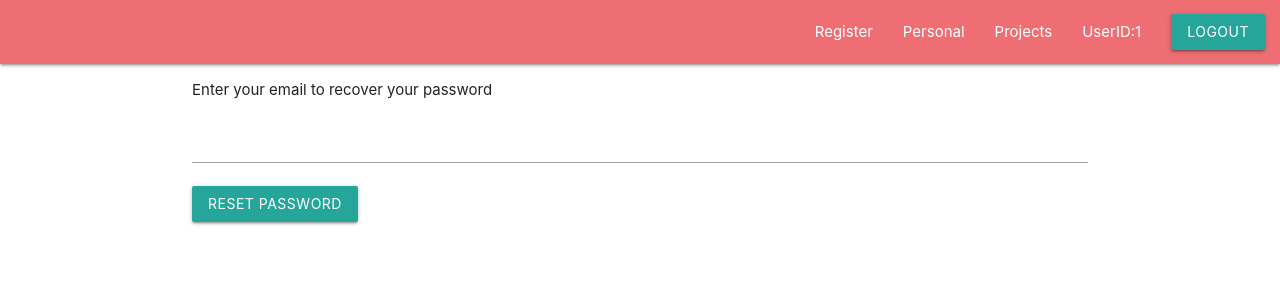
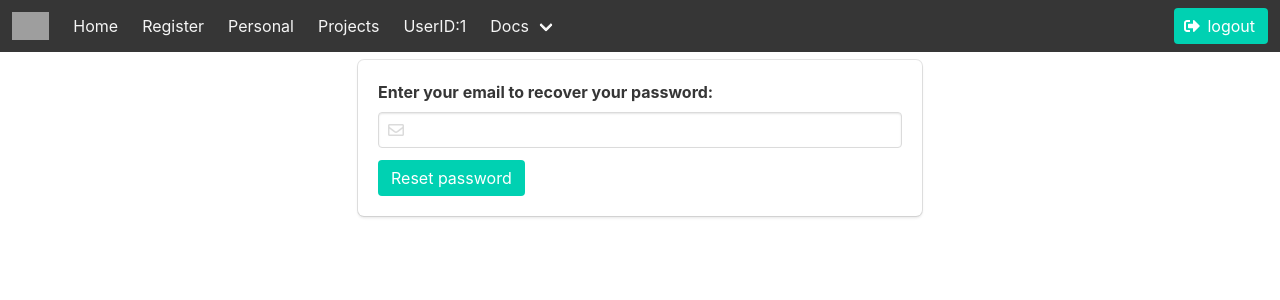
Before and after one commit to DanikNik/urfu, a Django app: page /auth/password_reset/ in a window 1280 px wide. Shown: the top 300 px of the page. Run offline with Django 3.2, Linux system fonts and the light colour scheme; the visitor is signed in with stand-in values (Sample User, id 1); some libraries are stand-ins or nearby versions; grey boxes are pictures that could not be loaded.

Commit message:
редизайн #1

```diff
--- a/catalog/static/css/app.css
+++ b/catalog/static/css/app.css
@@ -0,0 +1,3 @@
+nav.navbar {
+    margin-bottom: 0.5rem;
+}
--- a/templates/base_generic.html
+++ b/templates/base_generic.html
@@ -1,37 +1,98 @@
+{% load static %}
 <!DOCTYPE html>
 <html lang="en">
 <head>
-    {%load static%}
-    <link rel="stylesheet" href="{%static "css/materialize.css"%}"/>
-
-    <title>{% block title %}URFU{% endblock %}</title>
+    <link rel="stylesheet" href="{% static "css/bulma.min.css" %}"/>
+    <link rel="stylesheet" href="{% static "css/app.css" %}"/>
+    <script defer src="https://use.fontawesome.com/releases/v5.1.0/js/all.js"></script>
+    <title>{% block title %}SoftSkilks{% endblock %}</title>
 </head>
 
 <body>
-    <nav>
-        <div class="nav-wrapper">
-            {%block sidebar%}
-            {%if user.is_authenticated%}
-                <ul id="nav-mobile" class="right">
-                    <li><a href="{%url 'register'%}">Register</a></li>
-                    <li><a href="{%url 'person_list'%}">Personal</a></li>
-                    <li><a href="{%url 'project_list'%}">Projects</a></li>
-                    <li><a href="{%url 'dashboard'%}">{{request.user.person}} UserID:{{request.user.id}}</a></li>
-                    <li><a class="waves-effect waves-light btn" href="{% url 'logout'%}">Logout</a></li>
-                </ul>
-            {%else%}
-                <ul id="nav-mobile" class="right">
-                    <li><a href="{%url 'register'%}">Register</a></li>
-                    <li><a class="waves-effect waves-light btn" href="{% url 'login'%}">Login</a></li>
-                </ul>
-            {%endif%}
-            {%endblock%}
+<nav class="navbar is-transparent is-dark">
+    <div class="navbar-brand">
+        <a class="navbar-item" href="/">
+            <img src="{% static "img/logo.png" %}" alt="softskills">
+        </a>
+        <div class="navbar-burger burger" data-target="navbar-softskills">
+            <span></span>
+            <span></span>
+            <span></span>
         </div>
-    </nav>
+    </div>
+    <div id="navbar-softskills" class="navbar-menu">
+        <div class="navbar-start">
+            <a class="navbar-item" href="https://bulma.io/">
+                Home
+            </a>
+            <a class="navbar-item" href="{% url 'register' %}">Register</a>
+            <a class="navbar-item" href="{% url 'person_list' %}">Personal</a>
+            <a class="navbar-item" href="{% url 'project_list' %}">Projects</a>
+            <a class="navbar-item" href="{% url 'dashboard' %}">{{ request.user.person }} UserID:{{ request.user.id }}</a>
+            <div class="navbar-item has-dropdown is-hoverable">
+                <a class="navbar-link" href="/documentation/overview/start/">
+                    Docs
+                </a>
+                <div class="navbar-dropdown is-boxed">
+                    <a class="navbar-item" href="/documentation/overview/start/">
+                        Overview
+                    </a>
+                    <a class="navbar-item" href="https://bulma.io/documentation/modifiers/syntax/">
+                        Modifiers
+                    </a>
+                    <a class="navbar-item" href="https://bulma.io/documentation/columns/basics/">
+                        Columns
+                    </a>
+                    <a class="navbar-item" href="https://bulma.io/documentation/layout/container/">
+                        Layout
+                    </a>
+                    <a class="navbar-item" href="https://bulma.io/documentation/form/general/">
+                        Form
+                    </a>
+                    <hr class="navbar-divider">
+                    <a class="navbar-item" href="https://bulma.io/documentation/elements/box/">
+                        Elements
+                    </a>
+                    <a class="navbar-item is-active" href="https://bulma.io/documentation/components/breadcrumb/">
+                        Components
+                    </a>
+                </div>
+            </div>
+        </div>
 
-    <div class="container">
-        {% block content %}{% endblock %}
+        <div class="navbar-end">
+            <div class="navbar-item">
+                <div class="field is-grouped">
+                    {% if user.is_authenticated %}
+                        <p class="control">
+                            <a class="button is-primary" href="{% url 'logout' %}">
+                                <span class="icon"><i class="fas fa-sign-out-alt"></i></span>
+                                <span>logout</span>
+                            </a>
+                        </p>
+                    {% else %}
+                        <p class="control">
+                            <a class="button is-light" href="{% url 'register' %}">
+                                <span class="icon"><i class="fas fa-key"></i></span>
+                                <span>Register</span>
+                            </a>
+                        </p>
+                        <p class="control">
+                            <a class="button is-primary" href="{% url 'login' %}">
+                                <span class="icon"><i class="fas fa-sign-in-alt"></i></span>
+                                <span>login</span>
+                            </a>
+                        </p>
+                    {% endif %}
+                </div>
+            </div>
+        </div>
     </div>
-<script type="text/javascript" src="{%static "js/materialize.js"%}"></script>
+</nav>
+
+
+
+    {% block content %}
+    {% endblock %}
 </body>
 </html>
--- /dev/null
+++ b/templates/registration/base.html
@@ -0,0 +1,17 @@
+{% extends "base_generic.html" %}
+{% block content %}
+
+
+    <div class="container">
+        <div class="columns">
+            <div class="column is-half is-offset-one-quarter">
+                <div class="box">
+                    <div class="content">
+                        {% block registration %}{% endblock %}
+
+                    </div>
+                </div>
+            </div>
+        </div>
+    </div>
+{% endblock %}
--- a/templates/registration/password_reset_complete.html
+++ b/templates/registration/password_reset_complete.html
@@ -1,5 +1,6 @@
-{% extends "base_generic.html" %}
-{% block content %}
+{% extends "registration/base.html" %}
+
+{% block registration %}
 
 <h1>The password has been changed!</h1>
 <p><a href="{%url 'login'%}">log in again?</a></p>
--- a/templates/registration/password_reset_confirm.html
+++ b/templates/registration/password_reset_confirm.html
@@ -1,6 +1,6 @@
-{% extends "base_generic.html" %}
+{% extends "registration/base.html" %}
 
-{% block content %}
+{% block registration %}
 
     {% if validlink %}
         <p>Please enter (and confirm) your new password.</p>
--- a/templates/registration/password_reset_done.html
+++ b/templates/registration/password_reset_done.html
@@ -1,4 +1,5 @@
-{% extends "base_generic.html" %}
-{% block content %}
+{% extends "registration/base.html" %}
+
+{% block registration %}
 <p>We've emailed you instructions for setting your password. If they haven't arrived in a few minutes, check your spam folder.</p>
 {% endblock %}
--- a/templates/registration/password_reset_form.html
+++ b/templates/registration/password_reset_form.html
@@ -1,12 +1,22 @@
-{% extends "base_generic.html" %}
-{% block content %}
+{% extends "registration/base.html" %}
+
+{% block registration %}
 
 <form action="" method="post">
     {% csrf_token %}
-    {% if form.email.errors %} {{ form.email.errors }} {% endif %}
-        <p>Enter your email to recover your password</p>
-        <p>{{ form.email }}</p>
-    <input type="submit" class="btn btn-default btn-lg" value="Reset password" />
+    <div class="field">
+        <label  class="label" for="id_email">Enter your email to recover your password:</label>
+        <div class="control has-icons-left">
+            <input class="input" id="id_email" maxlength="254" name="email" required type="email">
+            <span class="icon is-small is-left">
+                <i class="far fa-envelope"></i>
+            </span>
+            {% if form.email.errors %}
+                <p class="help is-danger">{{ form.email.errors }}</p>
+            {% endif %}
+    </div>
+</div>
+    <input class="button is-primary" type="submit" class="btn btn-default btn-lg" value="Reset password" />
 </form>
 
 {% endblock %}
--- a/templates/registration/person_create.html
+++ b/templates/registration/person_create.html
@@ -1,6 +1,6 @@
-{%extends 'base_generic.html'%}
+{% extends "registration/base.html" %}
 
-{%block content%}
+{% block registration %}
 
     <h1>{{user_id}}</h1>
 
```
Also changed, not shown: templates/registration/logged_out.html (+3 -4 lines), templates/registration/login.html (+24 -18 lines), templates/registration/register.html (+51 -8 lines).
